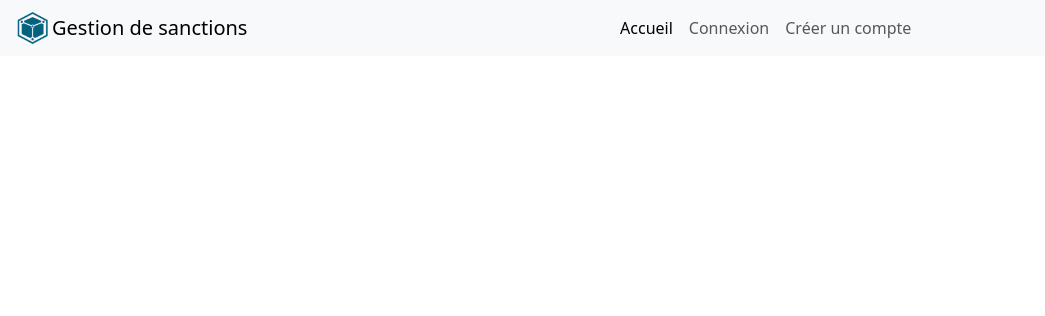
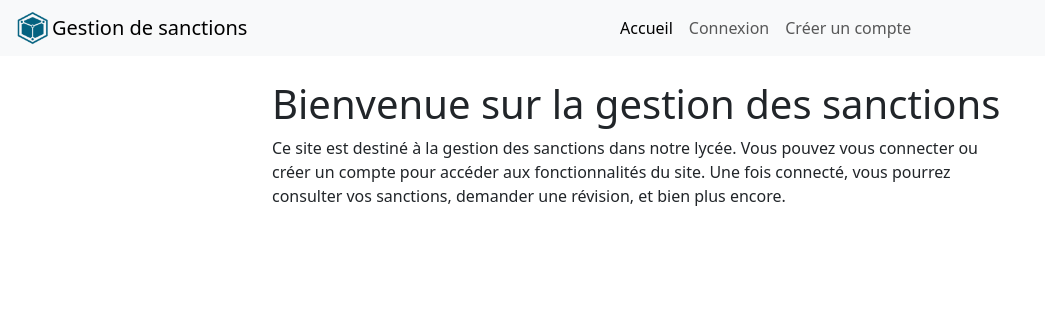
Before and after one commit to adrienb39/gestion-sanctions, a PHP site: page / in a window 1280 px wide. Shown: the top 316 px of the page, without its empty margins (0-1045 px from the left). Run offline with PHP 8.4, Linux system fonts and the light colour scheme; data that the repository does not hold is empty.

Commit message:
ajout du contenu principal avec un message de bienvenue et une brève introductionsur la gestion des sanctions dans le lycée

```diff
--- a/views/accueil/accueil.php
+++ b/views/accueil/accueil.php
@@ -1,18 +1,64 @@
-<!doctype html>
-<html lang="en">
+<?php
+// index.php
+
+// Vous pouvez ajouter ici des logiques comme vérifier si l'utilisateur est connecté, etc.
+?>
+<!DOCTYPE html>
+<html lang="fr">
 
 <head>
     <meta charset="UTF-8">
-    <meta name="viewport" content="width=device-width, initial-scale=1">
-    <title>Accueil</title>
-    <link rel="stylesheet" href="../assets/css/bootstrap.min.css">
+    <meta name="viewport" content="width=device-width, initial-scale=1.0">
+    <title>Gestion de sanctions - Accueil</title>
+    <link rel="stylesheet" href="assets/css/bootstrap.min.css">
+    <style>
+        /* Style global pour que le footer reste en bas */
+        html, body {
+            height: 100%;
+            margin: 0;
+        }
+
+        body {
+            display: flex;
+            flex-direction: column;
+            justify-content: space-between; /* Sépare le contenu et le footer */
+        }
+
+        .container {
+            flex: 1; /* Remplir l'espace restant */
+        }
+
+        footer {
+            /* Un peu de style pour le footer */
+            background-color: #f8f9fa;
+            text-align: center;
+            padding: 10px 0;
+        }
+    </style>
 </head>
 
 <body>
-    <?php require __DIR__ . "/../__partials/navbar.php"; ?>
-    <?php require __DIR__ . "/../__partials/footer.php"; ?>
 
-    <script src="../assets/js/bootstrap.min.js"></script>
+<!-- Inclusion du header -->
+<?php require __DIR__ . "/../__partials/navbar.php"; ?>
+
+<!-- Contenu principal -->
+<div class="container mt-4">
+    <div class="row justify-content-center">
+        <div class="col-12 col-md-8">
+            <h1>Bienvenue sur la gestion des sanctions</h1>
+            <p>
+                Ce site est destiné à la gestion des sanctions dans notre lycée. Vous pouvez vous connecter ou créer un compte pour accéder aux fonctionnalités du site.
+                Une fois connecté, vous pourrez consulter vos sanctions, demander une révision, et bien plus encore.
+            </p>
+        </div>
+    </div>
+</div>
+
+<!-- Inclusion du footer -->
+<?php require __DIR__ . "/../__partials/footer.php"; ?>
+
+<script src="assets/js/bootstrap.min.js"></script>
 </body>
 
 </html>
```
